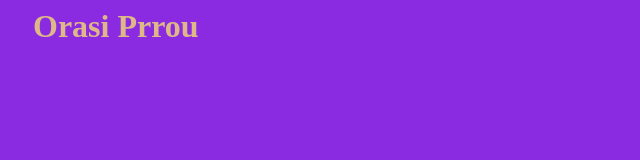
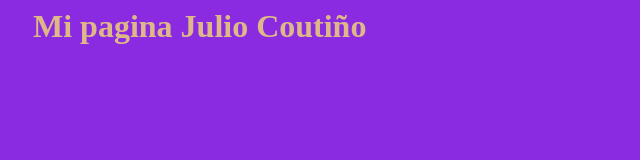
Before and after one commit to Giuly13/webpeish, a plain HTML site: page index.html in a window 1280 px wide. Shown: the whole page, without its empty margins (0-640 px from the left). Drawn offline with Linux system fonts and the light colour scheme.

Commit message:
pagina nuevo contenido

```diff
--- a/index.html
+++ b/index.html
@@ -7,6 +7,6 @@
     <link rel="stylesheet" href="./mystyles.css">
 </head>
 <body>
-    <h1>Orasi Prrou</h1>
+    <h1>Mi pagina Julio Coutiño</h1>
 </body>
 </html>
```
